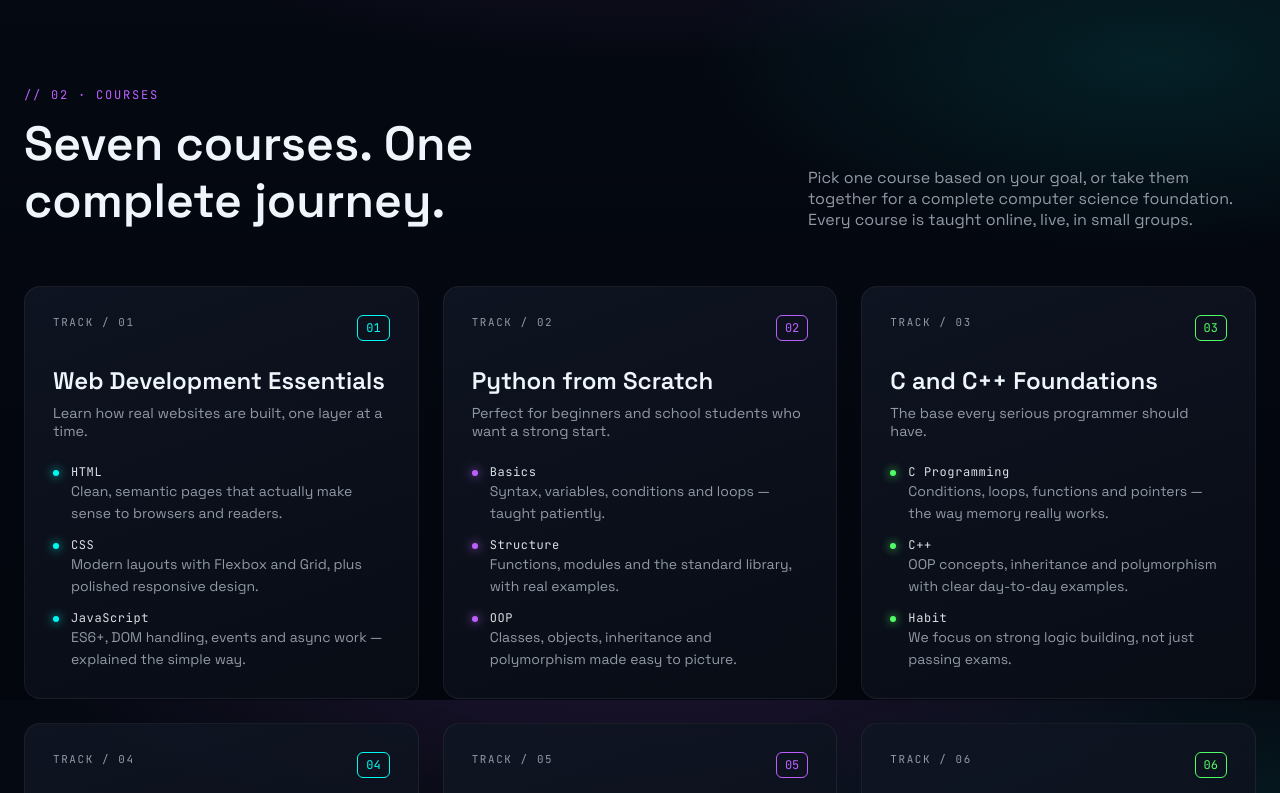
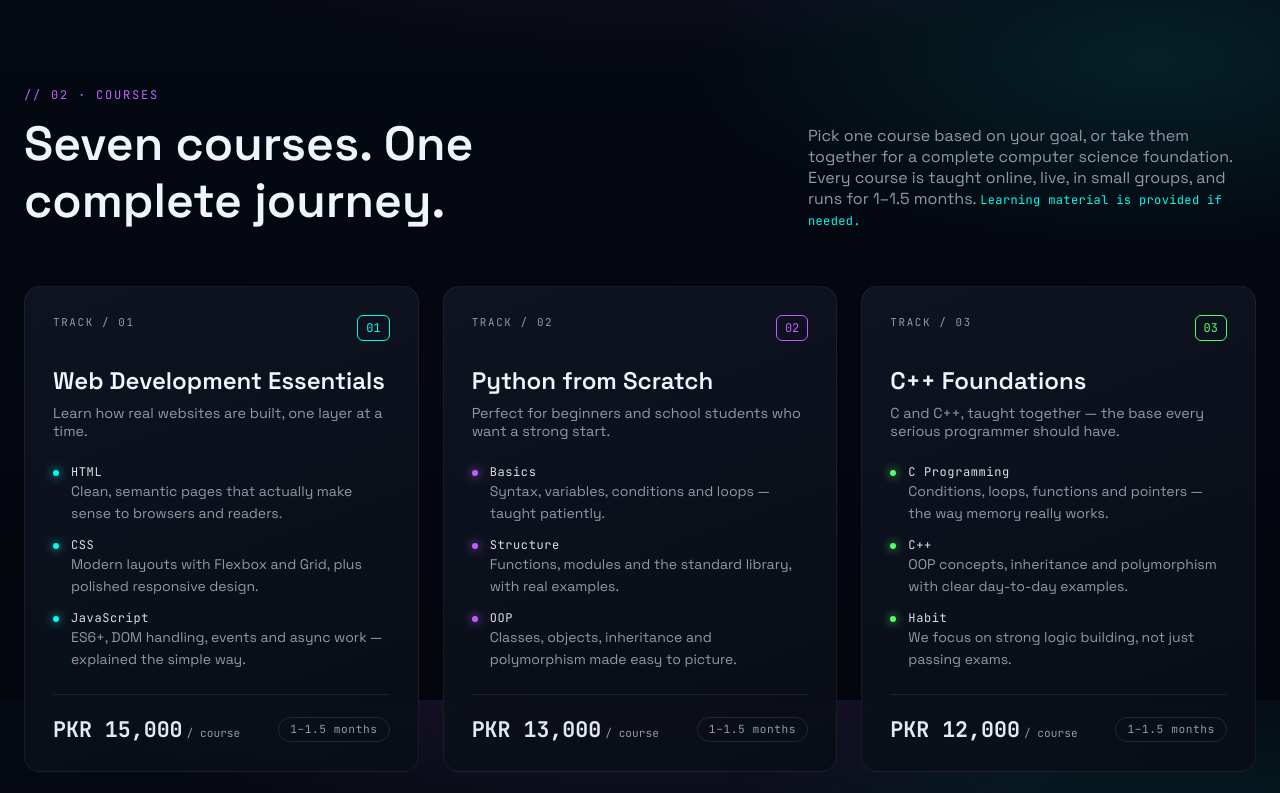
Before and after one commit to incentcspk/IncentCS, a plain HTML site: page index.html in a window 1280 px wide. Shown: the part 1700-2493 px from the top of the page. Drawn offline with Linux system fonts and the light colour scheme.

Commit message:
Add files via upload

```diff
--- a/index.html
+++ b/index.html
@@ -3,6 +3,7 @@
 <head>
 <meta charset="UTF-8" />
 <meta name="viewport" content="width=device-width, initial-scale=1" />
+<link rel="icon" href="data:," />
 <title>Incent CS — Online Computer Science Coaching Your Family Can Trust</title>
 <meta name="description" content="Incent CS is a premium online Computer Science coaching center. We teach kids and students to truly understand code — from C/C++ foundations to AI-assisted engineering, in small live batches." />
 <meta name="author" content="Incent CS" />
@@ -326,6 +327,11 @@
   .tc-point .label { font-family: var(--font-mono); font-size: 0.75rem; letter-spacing: 0.05em; color: oklch(0.97 0.01 240 / 0.9); }
   .tc-point .body { font-size: 0.875rem; color: var(--muted-foreground); line-height: 1.6; }
   .tc-note { margin-top: 1.5rem; padding-top: 1rem; border-top: 1px solid oklch(1 0 0 / 0.05); font-family: var(--font-mono); font-size: 0.68rem; letter-spacing: 0.05em; color: var(--neon-teal); }
+  .tc-price-row { margin-top: 1.5rem; padding-top: 1.25rem; border-top: 1px solid oklch(1 0 0 / 0.08); display: flex; align-items: center; justify-content: space-between; gap: 0.75rem; }
+  .tc-price { font-family: var(--font-mono); font-size: 1.35rem; font-weight: 600; color: oklch(0.97 0.01 240 / 0.95); }
+  .tc-price small { font-size: 0.7rem; font-weight: 400; color: var(--muted-foreground); margin-left: 0.25rem; }
+  .tc-duration { font-family: var(--font-mono); font-size: 0.7rem; letter-spacing: 0.05em; color: var(--muted-foreground); border: 1px solid oklch(1 0 0 / 0.1); border-radius: 999px; padding: 0.3rem 0.7rem; white-space: nowrap; }
+  .tracks-material-note { font-family: var(--font-mono); font-size: 0.75rem; letter-spacing: 0.03em; color: var(--neon-teal); }
 
   /* WHY US */
   .why-panel {
@@ -463,7 +469,7 @@
       <div class="eyebrow" style="color:var(--neon-purple)">// 02 · COURSES</div>
       <h2 class="section-title" style="max-width:42rem;">Seven courses. One complete journey.</h2>
     </div>
-    <p>Pick one course based on your goal, or take them together for a complete computer science foundation. Every course is taught online, live, in small groups.</p>
+    <p>Pick one course based on your goal, or take them together for a complete computer science foundation. Every course is taught online, live, in small groups, and runs for 1–1.5 months. <span class="tracks-material-note">Learning material is provided if needed.</span></p>
   </div>
 
   <div class="tracks-grid" id="tracksGrid"></div>
@@ -492,7 +498,7 @@
   <div class="contact-wrap">
     <div class="eyebrow" style="color:var(--neon-teal)">// 04 · CONTACT US</div>
     <h2 class="contact-title" style="font-weight:600;">Let's <span class="neon-text">talk</span>.</h2>
-    <p class="contact-sub">All our classes are held online — you can join from anywhere. Each course runs for approximately 1.5 to 2 months, depending on the course level and pace. Reach out for course details, fee structure, or to ask us anything.</p>
+    <p class="contact-sub">All our classes are held online — you can join from anywhere. Each course runs for approximately 1 to 1.5 months. Learning material is provided if needed. Reach out for course details, fee structure, or to ask us anything.</p>
 
     <div class="contact-cards">
       <a href="tel:+923452182099" class="contact-card ct-teal">
@@ -535,42 +541,42 @@
         { label: "HTML", body: "Clean, semantic pages that actually make sense to browsers and readers." },
         { label: "CSS", body: "Modern layouts with Flexbox and Grid, plus polished responsive design." },
         { label: "JavaScript", body: "ES6+, DOM handling, events and async work — explained the simple way." }
-      ], accent: "teal" },
+      ], accent: "teal", price: "PKR 15,000", duration: "1–1.5 months" },
     { id: "02", tag: "TRACK / 02", title: "Python from Scratch", subtitle: "Perfect for beginners and school students who want a strong start.",
       points: [
         { label: "Basics", body: "Syntax, variables, conditions and loops — taught patiently." },
         { label: "Structure", body: "Functions, modules and the standard library, with real examples." },
         { label: "OOP", body: "Classes, objects, inheritance and polymorphism made easy to picture." }
-      ], accent: "purple" },
-    { id: "03", tag: "TRACK / 03", title: "C and C++ Foundations", subtitle: "The base every serious programmer should have.",
+      ], accent: "purple", price: "PKR 13,000", duration: "1–1.5 months" },
+    { id: "03", tag: "TRACK / 03", title: "C++ Foundations", subtitle: "C and C++, taught together — the base every serious programmer should have.",
       points: [
         { label: "C Programming", body: "Conditions, loops, functions and pointers — the way memory really works." },
         { label: "C++", body: "OOP concepts, inheritance and polymorphism with clear day-to-day examples." },
         { label: "Habit", body: "We focus on strong logic building, not just passing exams." }
-      ], accent: "green" },
+      ], accent: "green", price: "PKR 12,000", duration: "1–1.5 months" },
     { id: "04", tag: "TRACK / 04", title: "Game Development with Pygame", subtitle: "Build your own small games and learn while having fun.",
       points: [
         { label: "Pygame", body: "Game loops, sprites, sounds and simple physics." },
         { label: "Design", body: "Levels, controls and game states — think like a game designer." }
-      ], note: "You should complete the Python track first.", accent: "teal" },
+      ], note: "You should complete the Python track first.", accent: "teal", price: "PKR 12,000", duration: "1–1.5 months" },
     { id: "05", tag: "TRACK / 05", title: "MS Access & Databases", subtitle: "Understand how data is stored, connected and queried.",
       points: [
         { label: "Tables & Relationships", body: "Design tables, set primary keys and link them the right way." },
         { label: "Queries & Forms", body: "Build queries, forms and reports for real-world use cases." },
         { label: "SQL Basics", body: "A gentle introduction to SQL so databases stop feeling scary." }
-      ], accent: "purple" },
+      ], accent: "purple", price: "PKR 7,500", duration: "1–1.5 months" },
     { id: "06", tag: "TRACK / 06", title: "AI-Assisted Coding", subtitle: "Learn to work with AI tools the smart way — without losing your basics.",
       points: [
         { label: "Prompting", body: "How to ask AI the right questions to get useful, correct answers." },
         { label: "Debugging with AI", body: "Read, fix and improve code faster with AI as a helper." },
         { label: "Thinking First", body: "We make sure you understand the logic before you use any AI shortcut." }
-      ], accent: "green" },
+      ], accent: "green", price: "PKR 7,500", duration: "1–1.5 months" },
     { id: "07", tag: "TRACK / 07", title: "Productivity Suite", subtitle: "The everyday tools every student and professional should know.",
       points: [
         { label: "MS Word", body: "Neat documents, reports and assignments that look professional." },
         { label: "MS Excel", body: "Formulas, tables and simple data analysis, step by step." },
         { label: "MS PowerPoint", body: "Presentations that clearly explain your ideas." }
-      ], accent: "teal" }
+      ], accent: "teal", price: "PKR 5,000", duration: "1–1.5 months" }
   ];
 
   var ACCENT_VARS = { teal: "var(--neon-teal)", purple: "var(--neon-purple)", green: "var(--neon-green)" };
@@ -613,6 +619,16 @@
         el("p", { class: "tc-sub", text: t.subtitle }),
         pointsList
       ];
+
+      if (t.price) {
+        var priceEl = el("div", { class: "tc-price" }, [document.createTextNode(t.price)]);
+        priceEl.appendChild(el("small", { text: "/ course" }));
+        var priceRow = el("div", { class: "tc-price-row" }, [
+          priceEl,
+          el("span", { class: "tc-duration", text: t.duration || "" })
+        ]);
+        cardChildren.push(priceRow);
+      }
 
       if (t.note) {
         cardChildren.push(el("div", { class: "tc-note", text: "⚠ " + t.note }));
```
